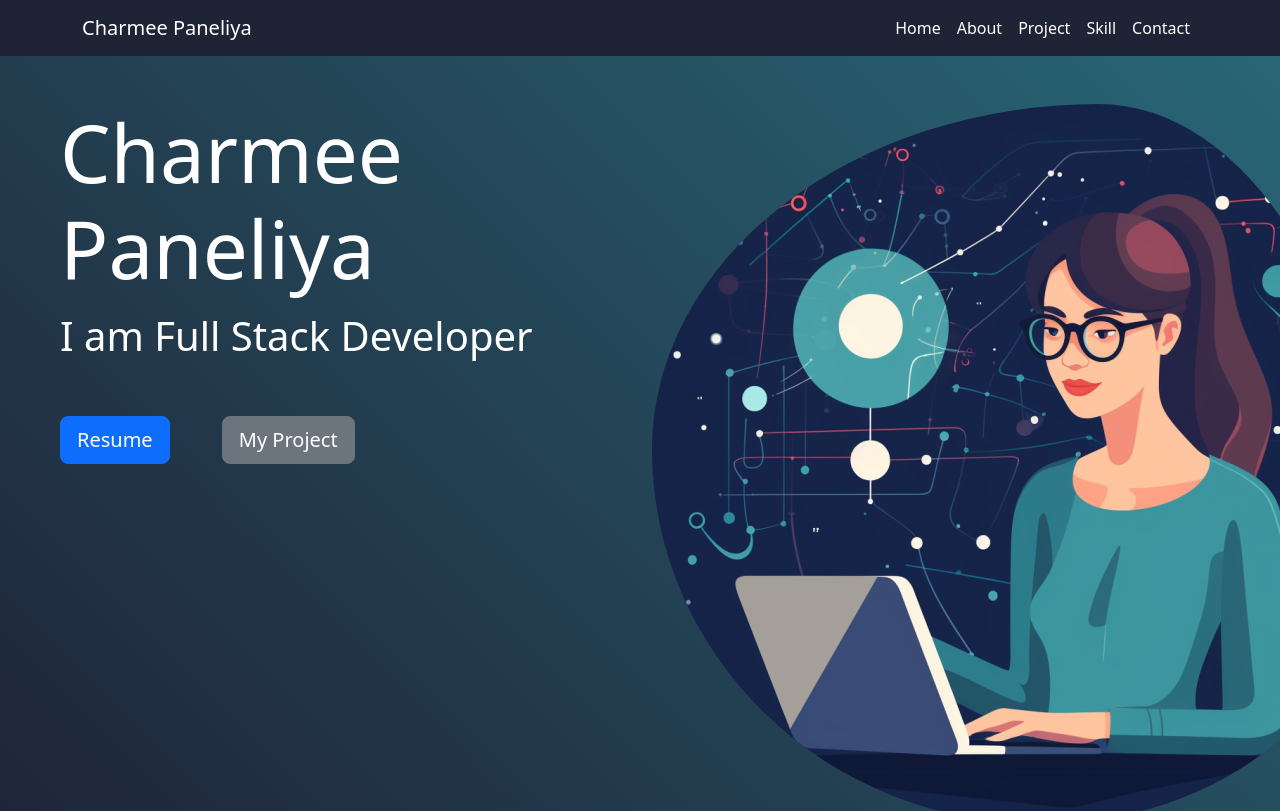
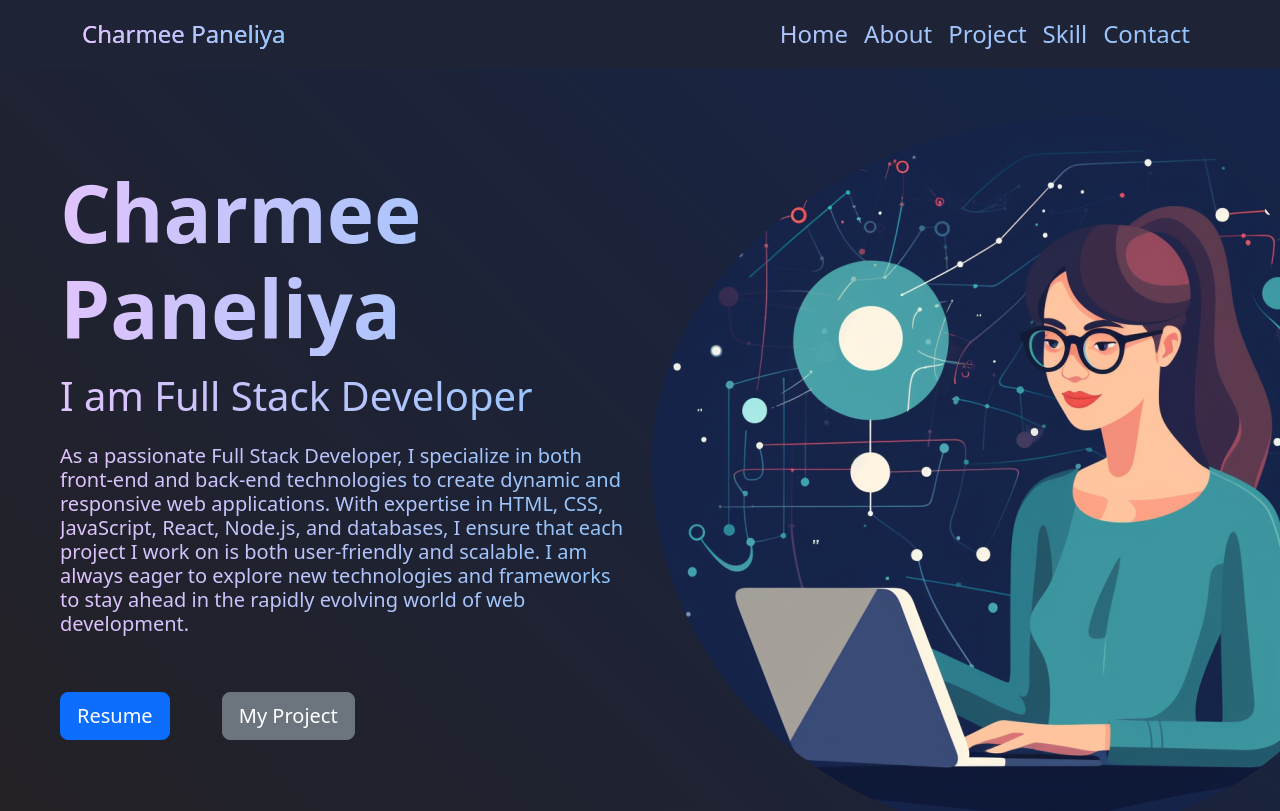
Before and after one commit to charmeepaneliya/Portfolio, a plain HTML site: page index.html in a window 1280 px wide. Shown: the top 811 px of the page. Drawn offline with nearby package versions, Linux system fonts and the light colour scheme.

Commit message:
some changes

```diff
--- a/index.html
+++ b/index.html
@@ -12,10 +12,10 @@
 </head>
 
 <body>
-    <header>
-        <nav class="navbar navbar-expand-lg bg-transperent">
+    <header class="fixed top">
+        <nav class="navbar  navbar-expand-lg bg-transperent">
             <div class="container">
-                <a class="navbar-brand text-white" href="#">Charmee Paneliya</a>
+                <a class=" hed-title navbar-brand text-white" href="#">Charmee Paneliya</a>
                 <button class="navbar-toggler" type="button" data-bs-toggle="collapse"
                     data-bs-target="#navbarSupportedContent" aria-controls="navbarSupportedContent"
                     aria-expanded="false" aria-label="Toggle navigation">
@@ -66,22 +66,39 @@
         <section id="home">
             <div class="container-fluid ">
                 <div class="row home">
-                    <div class="col-6 text-white mt-5">
-                        <p class="display-1 wow animate__animated animate__bounce animate__fadeInLeft ms-5">Charmee
+                    <div class="col-6 text-white  mt-5 py-5 ">
+                        <p class=" home-p display-1 wow animate__animated animate__bounce animate__fadeInLeft ms-5 fw-semibold">Charmee
                             Paneliya</p>
-                        <p class="h1 wow animate__animated animate__bounce animate__fadeInLeft ms-5">I am Full Stack
+                        <p class=" home-p h1 wow animate__animated animate__bounce animate__fadeInLeft ms-5">I am Full Stack
                             Developer</p>
-                        <button type="button" class="btn btn-primary btn-lg my-5 mx-5">Resume</button>
-                        <button type="button" class="btn btn-secondary btn-lg">My Project</button>
+                        <p class="home-p h5 wow animate__animated animate__bounce animate__fadeInLeft ms-5 mt-4 content-home">As a passionate Full Stack Developer, I specialize in both front-end and back-end technologies to create dynamic and responsive web applications. With expertise in HTML, CSS, JavaScript, React, Node.js, and databases, I ensure that each project I work on is both user-friendly and scalable. I am always eager to explore new technologies and frameworks to stay ahead in the rapidly evolving world of web development.</p>
+                        <button type="button" class="btn btn-primary btn-lg wow animate__animated animate__bounce animate__fadeInLeft my-5 mx-5 ">Resume</button>
+                        <button type="button" class="btn btn-secondary btn-lg wow animate__animated animate__bounce animate__fadeInLeft">My Project</button>
                     </div>
                     <div class="col-6 home-img ">
                         <img class="wow animate__animated animate__bounce animate__fadeInRight my-5"
                             src="img/home-img.png" alt="">
                     </div>
+               </div>
+            </div>
+              <!-- <svg class="wav-svg" fill="width"
+              xmlns="http://www.w3.org/2000/svg" viewBox="0 0 1440 320"><path fill="#286676" fill-opacity="1" d="M0,128L120,106.7C240,85,480,43,720,42.7C960,43,1200,85,1320,106.7L1440,128L1440,0L1320,0C1200,0,960,0,720,0C480,0,240,0,120,0L0,0Z"></path></svg> -->
+        </section>
+
+        <section id="about">
+            <div class="container">
+               <div class="row">
+                <div class="col-6 border">
+                    <img class="about-img" src="img/home-img.png" alt="">
                 </div>
-
+                <div class="col-6 border">
+                    <p class="text-white">About Me</p>
+                </div>
+               </div>
             </div>
         </section>
+
+
     </main>
 
     <script src="https://cdn.jsdelivr.net/npm/bootstrap@5.3.8/dist/js/bootstrap.bundle.min.js"
--- a/style.css
+++ b/style.css
@@ -4,16 +4,67 @@
     box-sizing: border-box;
 }
 
+
 body{
     background-color: #1f2336;
 
 }
+
 .home-img > img{
     border-radius: 62% 38% 46% 54% / 48% 62% 38% 52% ;
 }
 .home{
 
-  background: linear-gradient(45deg,#1f2336, #286676);
+  background: linear-gradient(45deg,#242124,#152449);
+  /* background: linear-gradient(45deg,#1f2336, #286676); */
+
 
 }
+.home > p{
+      font-size: 1.5rem;
+  font-weight: 500;
+background: linear-gradient(90deg, #e0c3fc, #8ec5fc);
+-webkit-background-clip: text;
+-webkit-text-fill-color: transparent;
+}
+
  /* background: linear-gradient(45deg, #286676,#1f2336); */
+.home .content-home{
+    font-weight: 400;
+}
+.home .home-p{
+
+  /* background: linear-gradient(90deg, #baeba4, #7bfdf7); */
+  background: linear-gradient(90deg, #e0c3fc, #8ec5fc);
+ -webkit-background-clip: text !important;
+-webkit-text-fill-color: transparent !important;
+}
+.wav-svg{
+    /* position: relative;
+    bottom: 30px; */
+    background: linear-gradient(45deg,#3b3c36, #001347) !important;
+    /* background: linear-gradient(45deg,#1f2336, #286676); */
+    /* height: 500px;
+    width: 1950px; */
+}
+.hed-title{
+      font-size: 1.5rem;
+  font-weight: 500;
+background: linear-gradient(90deg, #e0c3fc, #8ec5fc);
+ -webkit-background-clip: text;
+-webkit-text-fill-color: transparent;
+}
+.navbar{
+    font-size: 1.5rem;
+  font-weight: 500;
+background: linear-gradient(90deg, #e0c3fc, #8ec5fc);
+ -webkit-background-clip: text;
+-webkit-text-fill-color: transparent;
+
+}
+
+.about-img{
+    height: 600px;
+    width: 100%;
+
+}
```
